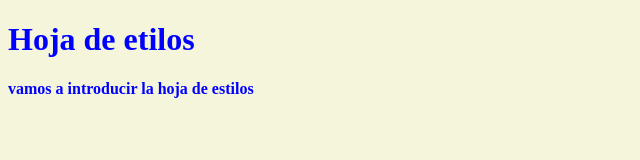
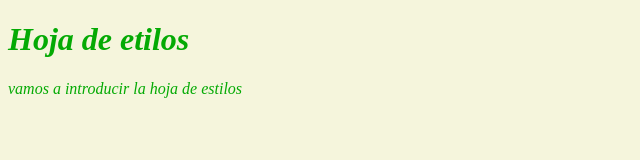
Before and after one commit to ArgenisMH/edifp, a plain HTML site: page index.html in a window 1280 px wide. Shown: the whole page, without its empty margins (0-640 px from the left). Drawn offline with Linux system fonts and the light colour scheme.

Commit message:
Cursiva y color verde

```diff
--- a/css/estilos.css
+++ b/css/estilos.css
@@ -1,5 +1,5 @@
 body {
     background-color: beige;/* beige*/
-    font-weight: bold;
-    color: blue;
+    font-style: italic;
+    color: rgb(4, 170, 4);
 }
```
